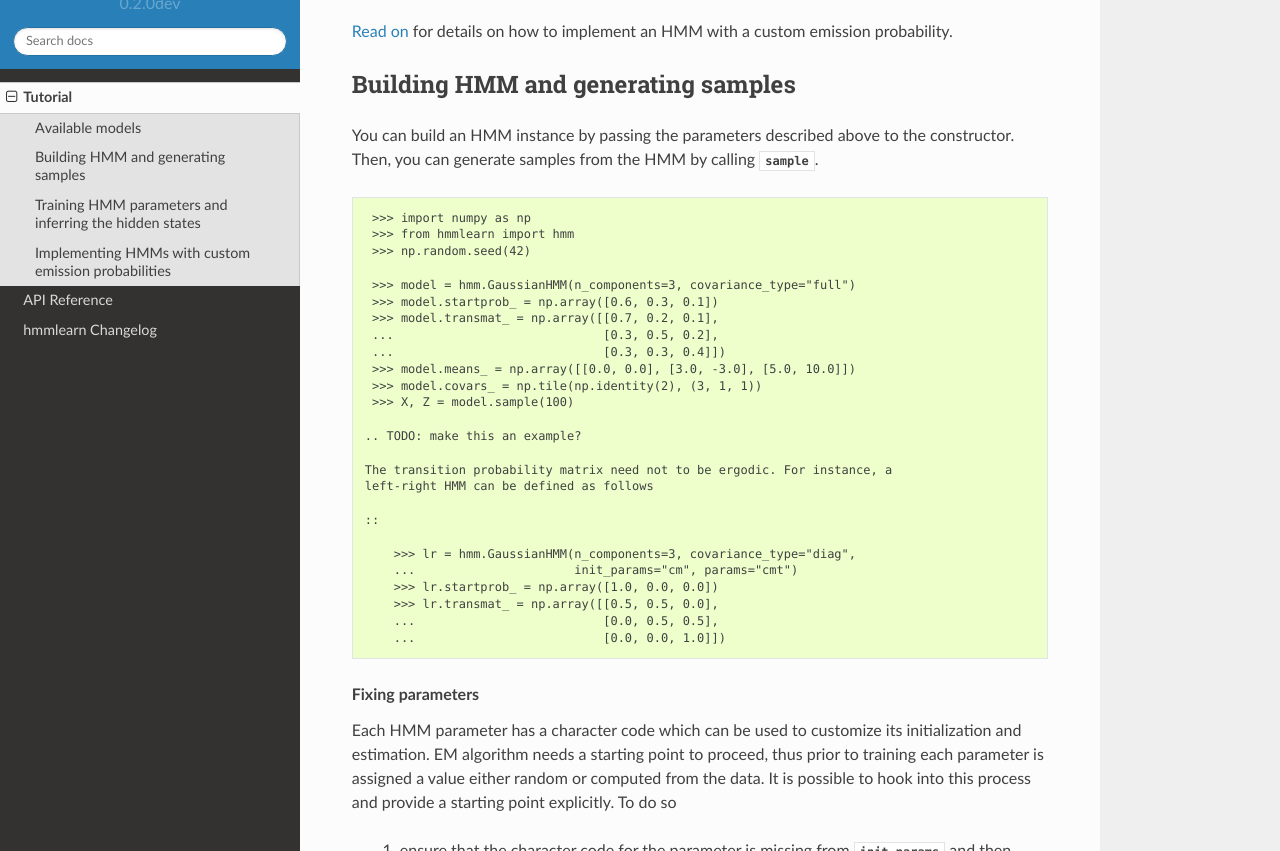
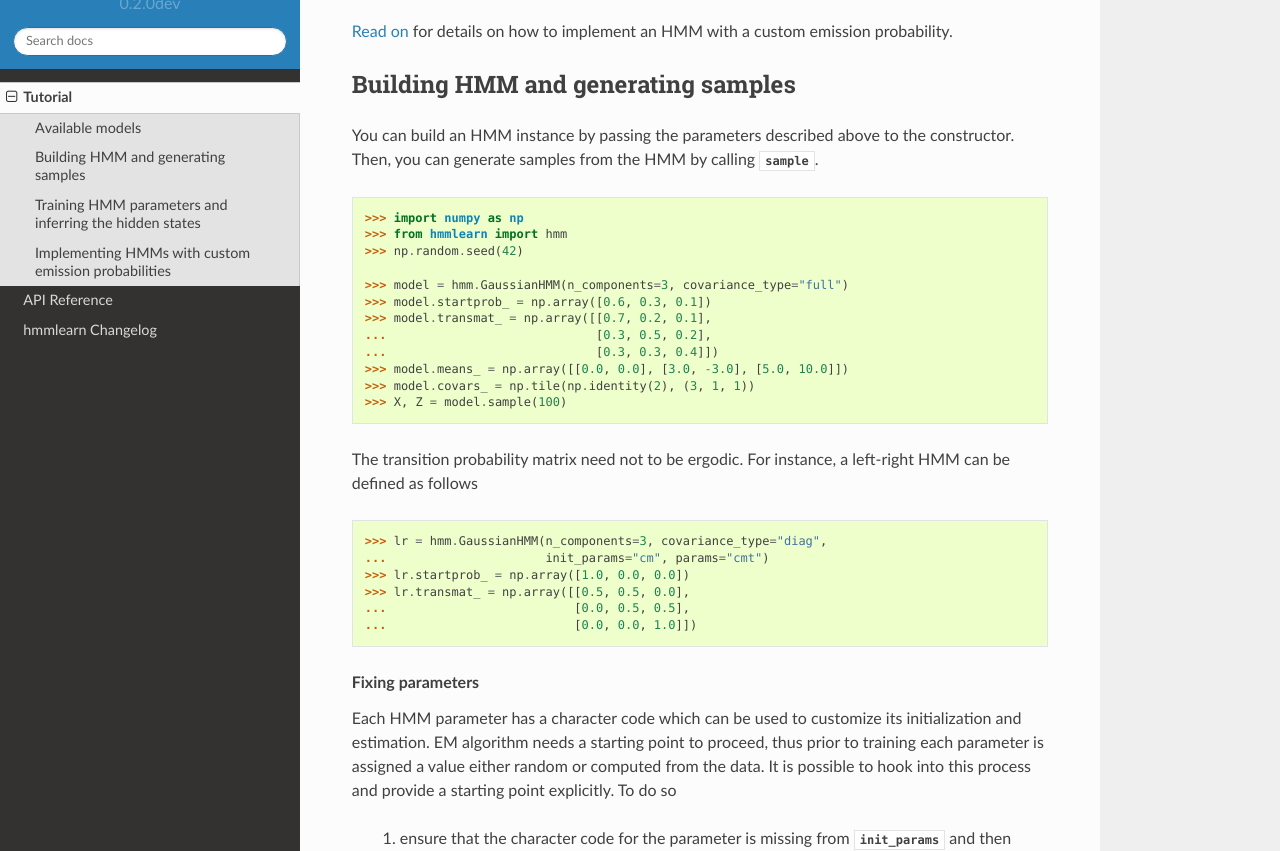
Before and after one commit to hmmlearn/hmmlearn, a Sphinx documentation site: the page built from doc/tutorial.rst, in a window 1280 px wide and 900 px high, scrolled down 889 px, cut to the strip 49-900 px from the top of the window. Built offline with Sphinx 7.4.7 and the Read the Docs theme 2.0.0, drawn with Linux system fonts in a browser that asks for light colours; pages that are not in the unit, such as notebooks, are missing from menus.

Commit message:
DOC fixed markup in ``tutorial.rst``

```diff
--- a/doc/tutorial.rst
+++ b/doc/tutorial.rst
@@ -79,19 +79,17 @@ constructor. Then, you can generate samples from the HMM by calling
     >>> model.covars_ = np.tile(np.identity(2), (3, 1, 1))
     >>> X, Z = model.sample(100)
 
-   .. TODO: make this an example?
+The transition probability matrix need not to be ergodic. For instance, a
+left-right HMM can be defined as follows
 
-   The transition probability matrix need not to be ergodic. For instance, a
-   left-right HMM can be defined as follows
+::
 
-   ::
-
-       >>> lr = hmm.GaussianHMM(n_components=3, covariance_type="diag",
-       ...                      init_params="cm", params="cmt")
-       >>> lr.startprob_ = np.array([1.0, 0.0, 0.0])
-       >>> lr.transmat_ = np.array([[0.5, 0.5, 0.0],
-       ...                          [0.0, 0.5, 0.5],
-       ...                          [0.0, 0.0, 1.0]])
+    >>> lr = hmm.GaussianHMM(n_components=3, covariance_type="diag",
+    ...                      init_params="cm", params="cmt")
+    >>> lr.startprob_ = np.array([1.0, 0.0, 0.0])
+    >>> lr.transmat_ = np.array([[0.5, 0.5, 0.0],
+    ...                          [0.0, 0.5, 0.5],
+    ...                          [0.0, 0.0, 1.0]])
 
 .. topic:: Fixing parameters
 
```
